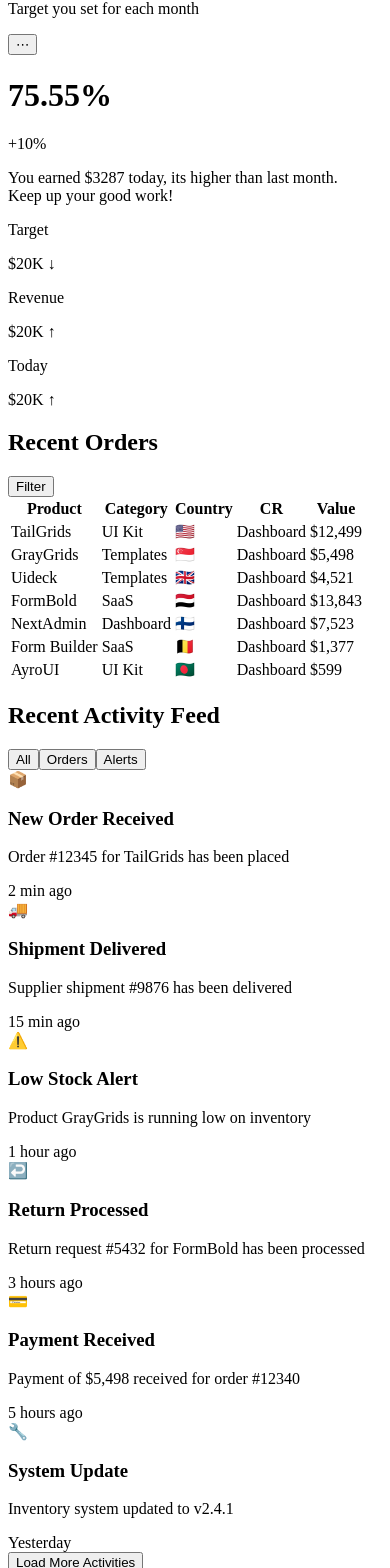
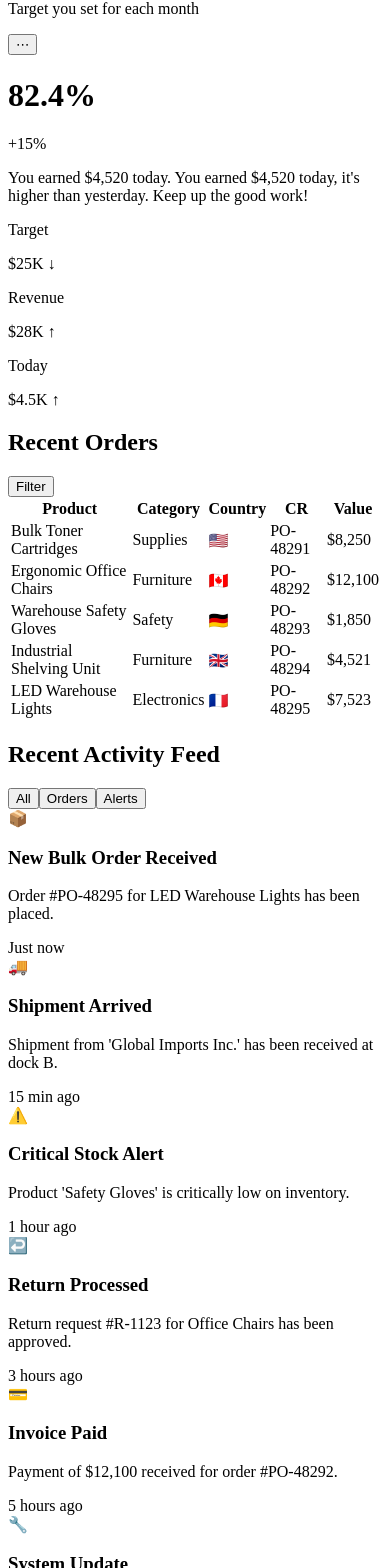
Before and after one commit to ezzzep/syntory-frontend, a Next.js app: page /analytics in a window 390 px wide. Shown: the part 352-1920 px from the top of the page. Built offline with nearby package versions, Linux system fonts and the light colour scheme.

Commit message:
analytics mock data added

```diff
--- /dev/null
+++ b/public/mockAnalyticsData.json
@@ -0,0 +1,129 @@
+{
+  "abcAnalysis": [
+    { "name": "A - High Value", "value": 75 },
+    { "name": "B - Medium Value", "value": 18 },
+    { "name": "C - Low Value", "value": 7 }
+  ],
+  "supplierReliability": [
+    { "name": "Delivery Accuracy", "value": 88 },
+    { "name": "Quantity Accuracy", "value": 92 },
+    { "name": "Price Stability", "value": 85 },
+    { "name": "On-time Delivery", "value": 78 }
+  ],
+  "shrinkageAndLoss": {
+    "data": [
+      { "name": "Missing", "value": 18 },
+      { "name": "Damaged", "value": 12 },
+      { "name": "Adjustments", "value": 7 }
+    ],
+    "colors": ["#ef4444", "#facc15", "#3b82f6"]
+  },
+  "monthlyTarget": {
+    "progress": 82.4,
+    "change": "+15%",
+    "earningsToday": "$4,520",
+    "description": "You earned $4,520 today, it's higher than yesterday. Keep up the good work!",
+    "target": { "value": "$25K", "trend": "↓" },
+    "revenue": { "value": "$28K", "trend": "↑" },
+    "todayValue": { "value": "$4.5K", "trend": "↑" }
+  },
+  "recentOrders": [
+    {
+      "product": "Bulk Toner Cartridges",
+      "category": "Supplies",
+      "country": "🇺🇸",
+      "cr": "PO-48291",
+      "value": "$8,250"
+    },
+    {
+      "product": "Ergonomic Office Chairs",
+      "category": "Furniture",
+      "country": "🇨🇦",
+      "cr": "PO-48292",
+      "value": "$12,100"
+    },
+    {
+      "product": "Warehouse Safety Gloves",
+      "category": "Safety",
+      "country": "🇩🇪",
+      "cr": "PO-48293",
+      "value": "$1,850"
+    },
+    {
+      "product": "Industrial Shelving Unit",
+      "category": "Furniture",
+      "country": "🇬🇧",
+      "cr": "PO-48294",
+      "value": "$4,521"
+    },
+    {
+      "product": "LED Warehouse Lights",
+      "category": "Electronics",
+      "country": "🇫🇷",
+      "cr": "PO-48295",
+      "value": "$7,523"
+    }
+  ],
+  "recentActivityFeed": [
+    {
+      "id": 1,
+      "type": "order",
+      "icon": "📦",
+      "title": "New Bulk Order Received",
+      "description": "Order #PO-48295 for LED Warehouse Lights has been placed.",
+      "time": "Just now",
+      "color": "bg-blue-500/20",
+      "iconColor": "text-blue-400"
+    },
+    {
+      "id": 2,
+      "type": "delivery",
+      "icon": "🚚",
+      "title": "Shipment Arrived",
+      "description": "Shipment from 'Global Imports Inc.' has been received at dock B.",
+      "time": "15 min ago",
+      "color": "bg-green-500/20",
+      "iconColor": "text-green-400"
+    },
+    {
+      "id": 3,
+      "type": "alert",
+      "icon": "⚠️",
+      "title": "Critical Stock Alert",
+      "description": "Product 'Safety Gloves' is critically low on inventory.",
+      "time": "1 hour ago",
+      "color": "bg-yellow-500/20",
+      "iconColor": "text-yellow-400"
+    },
+    {
+      "id": 4,
+      "type": "return",
+      "icon": "↩️",
+      "title": "Return Processed",
+      "description": "Return request #R-1123 for Office Chairs has been approved.",
+      "time": "3 hours ago",
+      "color": "bg-purple-500/20",
+      "iconColor": "text-purple-400"
+    },
+    {
+      "id": 5,
+      "type": "payment",
+      "icon": "💳",
+      "title": "Invoice Paid",
+      "description": "Payment of $12,100 received for order #PO-48292.",
+      "time": "5 hours ago",
+      "color": "bg-indigo-500/20",
+      "iconColor": "text-indigo-400"
+    },
+    {
+      "id": 6,
+      "type": "system",
+      "icon": "🔧",
+      "title": "System Update",
+      "description": "Inventory database synchronized successfully.",
+      "time": "Yesterday",
+      "color": "bg-gray-500/20",
+      "iconColor": "text-gray-400"
+    }
+  ]
+}
--- a/src/app/analytics/page.tsx
+++ b/src/app/analytics/page.tsx
@@ -1,5 +1,6 @@
 "use client";
 
+import { useState, useEffect } from "react";
 import {
   BarChart,
   Bar,
@@ -13,146 +14,90 @@ import {
   Pie,
   Cell,
 } from "recharts";
+import type { InventoryItem } from "@/types/inventory";
+
+// Define a type for our data structure for better type safety
+type AnalyticsData = {
+  abcAnalysis: { name: string; value: number }[];
+  supplierReliability: { name: string; value: number }[];
+  shrinkageAndLoss: {
+    data: { name: string; value: number }[];
+    colors: string[];
+  };
+  monthlyTarget: {
+    progress: number;
+    change: string;
+    earningsToday: string;
+    description: string;
+    target: { value: string; trend: string };
+    revenue: { value: string; trend: string };
+    todayValue: { value: string; trend: string };
+  };
+  recentOrders: {
+    product: string;
+    category: string;
+    country: string;
+    cr: string;
+    value: string;
+  }[];
+  recentActivityFeed: {
+    id: number;
+    type: string;
+    icon: string;
+    title: string;
+    description: string;
+    time: string;
+    color: string;
+    iconColor: string;
+  }[];
+};
 
 export default function AnalyticsPage() {
-  const abcData = [
-    { name: "A", value: 70 },
-    { name: "B", value: 20 },
-    { name: "C", value: 10 },
-  ];
+  const [data, setData] = useState<AnalyticsData | null>(null);
+  const [loading, setLoading] = useState(true);
+  const [error, setError] = useState<string | null>(null);
 
-  const supplierScore = [
-    { name: "Delivery Accuracy", value: 85 },
-    { name: "Quantity Accuracy", value: 78 },
-    { name: "Price Stability", value: 90 },
-    { name: "On-time Delivery", value: 72 },
-  ];
+  useEffect(() => {
+    fetch("/mockAnalyticsData.json")
+      .then((res) => {
+        if (!res.ok) {
+          throw new Error("Failed to fetch mock data");
+        }
+        return res.json();
+      })
+      .then((analyticsData: AnalyticsData) => {
+        setData(analyticsData);
+        setLoading(false);
+      })
+      .catch((err) => {
+        console.error(err);
+        setError(err.message);
+        setLoading(false);
+      });
+  }, []); // Empty dependency array means this runs once on mount
 
-  const shrinkData = [
-    { name: "Missing", value: 12 },
-    { name: "Damaged", value: 8 },
-    { name: "Adjustments", value: 5 },
-  ];
+  // --- LOADING STATE ---
+  if (loading) {
+    return (
+      <div className="min-h-screen bg-slate-950 text-white flex items-center justify-center">
+        <p>Loading Analytics...</p>
+      </div>
+    );
+  }
 
-  const shrinkColors = ["#ef4444", "#facc15", "#3b82f6"];
+  // --- ERROR STATE ---
+  if (error || !data) {
+    return (
+      <div className="min-h-screen bg-slate-950 text-white flex items-center justify-center">
+        <p>Error loading data: {error}</p>
+      </div>
+    );
+  }
 
-  const recentOrders = [
-    {
-      product: "TailGrids",
-      category: "UI Kit",
-      country: "🇺🇸",
-      cr: "Dashboard",
-      value: "$12,499",
-    },
-    {
-      product: "GrayGrids",
-      category: "Templates",
-      country: "🇸🇬",
-      cr: "Dashboard",
-      value: "$5,498",
-    },
-    {
-      product: "Uideck",
-      category: "Templates",
-      country: "🇬🇧",
-      cr: "Dashboard",
-      value: "$4,521",
-    },
-    {
-      product: "FormBold",
-      category: "SaaS",
-      country: "🇾🇪",
-      cr: "Dashboard",
-      value: "$13,843",
-    },
-    {
-      product: "NextAdmin",
-      category: "Dashboard",
-      country: "🇫🇮",
-      cr: "Dashboard",
-      value: "$7,523",
-    },
-    {
-      product: "Form Builder",
-      category: "SaaS",
-      country: "🇧🇪",
-      cr: "Dashboard",
-      value: "$1,377",
-    },
-    {
-      product: "AyroUI",
-      category: "UI Kit",
-      country: "🇧🇩",
-      cr: "Dashboard",
-      value: "$599",
-    },
-  ];
-
-  const recentActivities = [
-    {
-      id: 1,
-      type: "order",
-      icon: "📦",
-      title: "New Order Received",
-      description: "Order #12345 for TailGrids has been placed",
-      time: "2 min ago",
-      color: "bg-blue-500/20",
-      iconColor: "text-blue-400",
-    },
-    {
-      id: 2,
-      type: "delivery",
-      icon: "🚚",
-      title: "Shipment Delivered",
-      description: "Supplier shipment #9876 has been delivered",
-      time: "15 min ago",
-      color: "bg-green-500/20",
-      iconColor: "text-green-400",
-    },
-    {
-      id: 3,
-      type: "alert",
-      icon: "⚠️",
-      title: "Low Stock Alert",
-      description: "Product GrayGrids is running low on inventory",
-      time: "1 hour ago",
-      color: "bg-yellow-500/20",
-      iconColor: "text-yellow-400",
-    },
-    {
-      id: 4,
-      type: "return",
-      icon: "↩️",
-      title: "Return Processed",
-      description: "Return request #5432 for FormBold has been processed",
-      time: "3 hours ago",
-      color: "bg-purple-500/20",
-      iconColor: "text-purple-400",
-    },
-    {
-      id: 5,
-      type: "payment",
-      icon: "💳",
-      title: "Payment Received",
-      description: "Payment of $5,498 received for order #12340",
-      time: "5 hours ago",
-      color: "bg-indigo-500/20",
-      iconColor: "text-indigo-400",
-    },
-    {
-      id: 6,
-      type: "system",
-      icon: "🔧",
-      title: "System Update",
-      description: "Inventory system updated to v2.4.1",
-      time: "Yesterday",
-      color: "bg-gray-500/20",
-      iconColor: "text-gray-400",
-    },
-  ];
-
+  // --- SUCCESS STATE: Render UI with fetched data ---
   return (
     <div className="min-h-screen bg-linear-to-br from-slate-950 via-indigo-950 to-slate-950 text-white font-sans p-3 sm:p-4 md:p-6">
+      {/* ... Header remains the same ... */}
       <div className="mb-6 sm:mb-8 md:mb-10 relative">
         <h1 className="text-3xl sm:text-4xl md:text-5xl font-bold bg-linear-to-r from-blue-400 via-purple-400 to-pink-400 bg-clip-text text-transparent pb-2">
           Analytics
@@ -160,7 +105,9 @@ export default function AnalyticsPage() {
         <div className="h-1 w-24 sm:w-32 bg-linear-to-r from-blue-400 via-purple-400 to-pink-400 mt-3 sm:mt-4 rounded-full"></div>
       </div>
 
+      {/* --- CARDS --- */}
       <div className="grid grid-cols-1 sm:grid-cols-2 gap-4 sm:gap-6 mb-6">
+        {/* Overstock Risk Card (using static data for now as an example) */}
         <div className="bg-linear-to-br from-slate-800/50 to-slate-900/50 backdrop-blur-md p-4 sm:p-6 rounded-2xl sm:rounded-3xl shadow-xl border border-slate-700/50 hover:shadow-2xl transition-all duration-300">
           <div className="flex items-center justify-between mb-4">
             <h2 className="text-lg sm:text-xl font-semibold">Overstock Risk</h2>
@@ -168,7 +115,6 @@ export default function AnalyticsPage() {
               <div className="w-4 h-4 sm:w-5 sm:h-5 bg-yellow-500 rounded-full"></div>
             </div>
           </div>
-
           <div className="h-32 sm:h-40 flex items-center justify-center">
             <ResponsiveContainer width="100%" height="100%">
               <RadialBarChart
@@ -189,12 +135,12 @@ export default function AnalyticsPage() {
               </RadialBarChart>
             </ResponsiveContainer>
           </div>
-
           <p className="text-center mt-2 text-yellow-300 font-semibold text-sm sm:text-base">
             65% Overstock Risk
           </p>
         </div>
 
+        {/* Shrinkage & Loss Card - now using fetched data */}
         <div className="bg-linear-to-br from-slate-800/50 to-slate-900/50 backdrop-blur-md p-4 sm:p-6 rounded-2xl sm:rounded-3xl shadow-xl border border-slate-700/50 hover:shadow-2xl transition-all duration-300">
           <div className="flex items-center justify-between mb-4">
             <h2 className="text-lg sm:text-xl font-semibold">
@@ -207,9 +153,17 @@ export default function AnalyticsPage() {
           <div className="h-32 sm:h-40">
             <ResponsiveContainer width="100%" height="100%">
               <PieChart>
-                <Pie data={shrinkData} dataKey="value" outerRadius={50} label>
-                  {shrinkData.map((entry, i) => (
-                    <Cell key={i} fill={shrinkColors[i]} />
+                <Pie
+                  data={data.shrinkageAndLoss.data}
+                  dataKey="value"
+                  outerRadius={50}
+                  label
+                >
+                  {data.shrinkageAndLoss.data.map((entry, i) => (
+                    <Cell
+                      key={`cell-${i}`}
+                      fill={data.shrinkageAndLoss.colors[i]}
+                    />
                   ))}
                 </Pie>
                 <Tooltip
@@ -225,6 +179,7 @@ export default function AnalyticsPage() {
         </div>
       </div>
 
+      {/* --- CHARTS --- */}
       <div className="bg-linear-to-br from-slate-800/50 to-slate-900/50 backdrop-blur-md p-4 sm:p-6 md:p-8 rounded-2xl sm:rounded-3xl shadow-xl border border-slate-700/50 hover:shadow-2xl transition-all duration-300 mb-6">
         <div className="flex items-center justify-between mb-4 sm:mb-6">
           <h2 className="text-xl sm:text-2xl font-semibold">ABC Analysis</h2>
@@ -235,7 +190,7 @@ export default function AnalyticsPage() {
         <div className="h-48 sm:h-64">
           <ResponsiveContainer width="100%" height="100%">
             <BarChart
-              data={abcData}
+              data={data.abcAnalysis}
               margin={{ top: 20, right: 30, left: 20, bottom: 20 }}
             >
               <XAxis dataKey="name" stroke="#94a3b8" />
@@ -265,7 +220,7 @@ export default function AnalyticsPage() {
         <div className="h-48 sm:h-64">
           <ResponsiveContainer width="100%" height="100%">
             <BarChart
-              data={supplierScore}
+              data={data.supplierReliability}
               margin={{ top: 20, right: 30, left: 20, bottom: 20 }}
             >
               <XAxis
@@ -290,7 +245,9 @@ export default function AnalyticsPage() {
         </div>
       </div>
 
+      {/* --- TABLES & LISTS --- */}
       <div className="grid grid-cols-1 lg:grid-cols-2 gap-6 mb-6">
+        {/* Monthly Target Card - now using fetched data */}
         <div className="bg-linear-to-br from-slate-800/50 to-slate-900/50 backdrop-blur-md p-4 sm:p-6 rounded-2xl sm:rounded-3xl shadow-xl border border-slate-700/50">
           <div className="flex justify-between items-start mb-4 sm:mb-6">
             <div>
@@ -305,7 +262,6 @@ export default function AnalyticsPage() {
               ⋯
             </button>
           </div>
-
           <div className="h-40 sm:h-48 flex items-center justify-center">
             <ResponsiveContainer width="100%" height="100%">
               <RadialBarChart
@@ -316,7 +272,13 @@ export default function AnalyticsPage() {
                 startAngle={180}
                 endAngle={0}
                 barSize={16}
-                data={[{ name: "progress", value: 75.55, fill: "#6366f1" }]}
+                data={[
+                  {
+                    name: "progress",
+                    value: data.monthlyTarget.progress,
+                    fill: "#6366f1",
+                  },
+                ]}
               >
                 <RadialBar
                   dataKey="value"
@@ -326,42 +288,71 @@ export default function AnalyticsPage() {
               </RadialBarChart>
             </ResponsiveContainer>
           </div>
-
           <div className="text-center -mt-8 sm:-mt-10 mb-4">
-            <h1 className="text-3xl sm:text-4xl font-bold">75.55%</h1>
+            <h1 className="text-3xl sm:text-4xl font-bold">
+              {data.monthlyTarget.progress}%
+            </h1>
             <span className="text-green-500 bg-green-500/20 px-3 py-1 rounded-full text-xs sm:text-sm font-semibold">
-              +10%
+              {data.monthlyTarget.change}
             </span>
           </div>
-
           <p className="text-center text-gray-300 mb-4 sm:mb-6 text-sm sm:text-base">
-            You earned <span className="text-white font-semibold">$3287</span>{" "}
-            today, its higher than last month. <br />
-            Keep up your good work!
+            You earned{" "}
+            <span className="text-white font-semibold">
+              {data.monthlyTarget.earningsToday}
+            </span>{" "}
+            today. {data.monthlyTarget.description}
           </p>
-
           <div className="grid grid-cols-3 text-center border-t border-slate-700/50 pt-4 sm:pt-5">
             <div>
               <p className="text-gray-400 text-xs sm:text-sm">Target</p>
               <p className="font-semibold text-sm sm:text-base">
-                $20K <span className="text-red-400">↓</span>
+                {data.monthlyTarget.target.value}{" "}
+                <span
+                  className={
+                    data.monthlyTarget.target.trend === "↑"
+                      ? "text-green-400"
+                      : "text-red-400"
+                  }
+                >
+                  {data.monthlyTarget.target.trend}
+                </span>
               </p>
             </div>
             <div>
               <p className="text-gray-400 text-xs sm:text-sm">Revenue</p>
               <p className="font-semibold text-sm sm:text-base">
-                $20K <span className="text-green-400">↑</span>
+                {data.monthlyTarget.revenue.value}{" "}
+                <span
+                  className={
+                    data.monthlyTarget.revenue.trend === "↑"
+                      ? "text-green-400"
+                      : "text-red-400"
+                  }
+                >
+                  {data.monthlyTarget.revenue.trend}
+                </span>
               </p>
             </div>
             <div>
               <p className="text-gray-400 text-xs sm:text-sm">Today</p>
               <p className="font-semibold text-sm sm:text-base">
-                $20K <span className="text-green-400">↑</span>
+                {data.monthlyTarget.todayValue.value}{" "}
+                <span
+                  className={
+                    data.monthlyTarget.todayValue.trend === "↑"
+                      ? "text-green-400"
+                      : "text-red-400"
+                  }
+                >
+                  {data.monthlyTarget.todayValue.trend}
+                </span>
               </p>
             </div>
           </div>
         </div>
 
+        {/* Recent Orders Table - now using fetched data */}
         <div className="bg-linear-to-br from-slate-800/50 to-slate-900/50 backdrop-blur-md p-4 sm:p-6 rounded-2xl sm:rounded-3xl shadow-xl border border-slate-700/50">
           <div className="flex flex-col sm:flex-row justify-between items-start sm:items-center mb-4 gap-3">
             <h2 className="text-xl sm:text-2xl font-semibold">Recent Orders</h2>
@@ -369,7 +360,6 @@ export default function AnalyticsPage() {
               Filter
             </button>
           </div>
-
           <div className="overflow-x-auto">
             <table className="w-full text-left min-w-[500px]">
               <thead className="border-b border-slate-700/50 text-gray-400">
@@ -381,25 +371,26 @@ export default function AnalyticsPage() {
                   <th className="pb-3 text-xs sm:text-sm">Value</th>
                 </tr>
               </thead>
-
               <tbody>
-                {recentOrders.map((o, i) => (
+                {data.recentOrders.map((order, i) => (
                   <tr
                     key={i}
                     className="border-b border-slate-700/30 hover:bg-slate-700/30 transition-colors"
                   >
                     <td className="py-2 sm:py-3 text-xs sm:text-sm">
-                      {o.product}
+                      {order.product}
                     </td>
                     <td className="py-2 sm:py-3 text-xs sm:text-sm">
-                      {o.category}
+                      {order.category}
                     </td>
                     <td className="py-2 sm:py-3 text-lg sm:text-xl">
-                      {o.country}
+                      {order.country}
                     </td>
-                    <td className="py-2 sm:py-3 text-xs sm:text-sm">{o.cr}</td>
+                    <td className="py-2 sm:py-3 text-xs sm:text-sm">
+                      {order.cr}
+                    </td>
                     <td className="py-2 sm:py-3 text-green-400 text-xs sm:text-sm">
-                      {o.value}
+                      {order.value}
                     </td>
                   </tr>
                 ))}
@@ -409,6 +400,7 @@ export default function AnalyticsPage() {
         </div>
       </div>
 
+      {/* Recent Activity Feed - now using fetched data */}
       <div className="bg-linear-to-br from-slate-800/50 to-slate-900/50 backdrop-blur-md p-4 sm:p-6 md:p-8 rounded-2xl sm:rounded-3xl shadow-xl border border-slate-700/50">
         <div className="flex flex-col sm:flex-row justify-between items-start sm:items-center mb-4 sm:mb-6 gap-3">
           <h2 className="text-xl sm:text-2xl font-semibold">
@@ -426,12 +418,11 @@ export default function AnalyticsPage() {
             </button>
           </div>
         </div>
-
         <div className="space-y-3 sm:space-y-4">
-          {recentActivities.map((activity) => (
+          {data.recentActivityFeed.map((activity) => (
             <div
               key={activity.id}
-              className="flex items-start gap-3 sm:gap-4 p-3 sm:p-4 rounded-xl hover:bg-slate-700/30 transition-colors"
+              className={`flex items-start gap-3 sm:gap-4 p-3 sm:p-4 rounded-xl hover:bg-slate-700/30 transition-colors`}
             >
               <div
                 className={`w-8 h-8 sm:w-10 sm:h-10 rounded-lg flex items-center justify-center shrink-0 ${activity.color} ${activity.iconColor}`}
@@ -456,7 +447,6 @@ export default function AnalyticsPage() {
             </div>
           ))}
         </div>
-
         <div className="mt-4 sm:mt-6 text-center">
           <button className="px-4 sm:px-6 py-2 rounded-xl bg-slate-700/50 hover:bg-slate-600/50 transition-colors text-sm">
             Load More Activities
--- a/src/app/dashboard/page.tsx
+++ b/src/app/dashboard/page.tsx
@@ -5,7 +5,7 @@ import StatsCards from "./statsCards";
 import SalesChart from "./salesChart";
 import TopListsCards from "./topListCards";
 import type { InventoryItem } from "@/types/inventory";
-import { getInventory } from "@/lib/api/inventory"; // your API function
+import { getInventory } from "@/lib/api/inventory";
 import { BouncingDots } from "@/components/bouncing-dots";
 
 export default function DashboardPage() {
```
